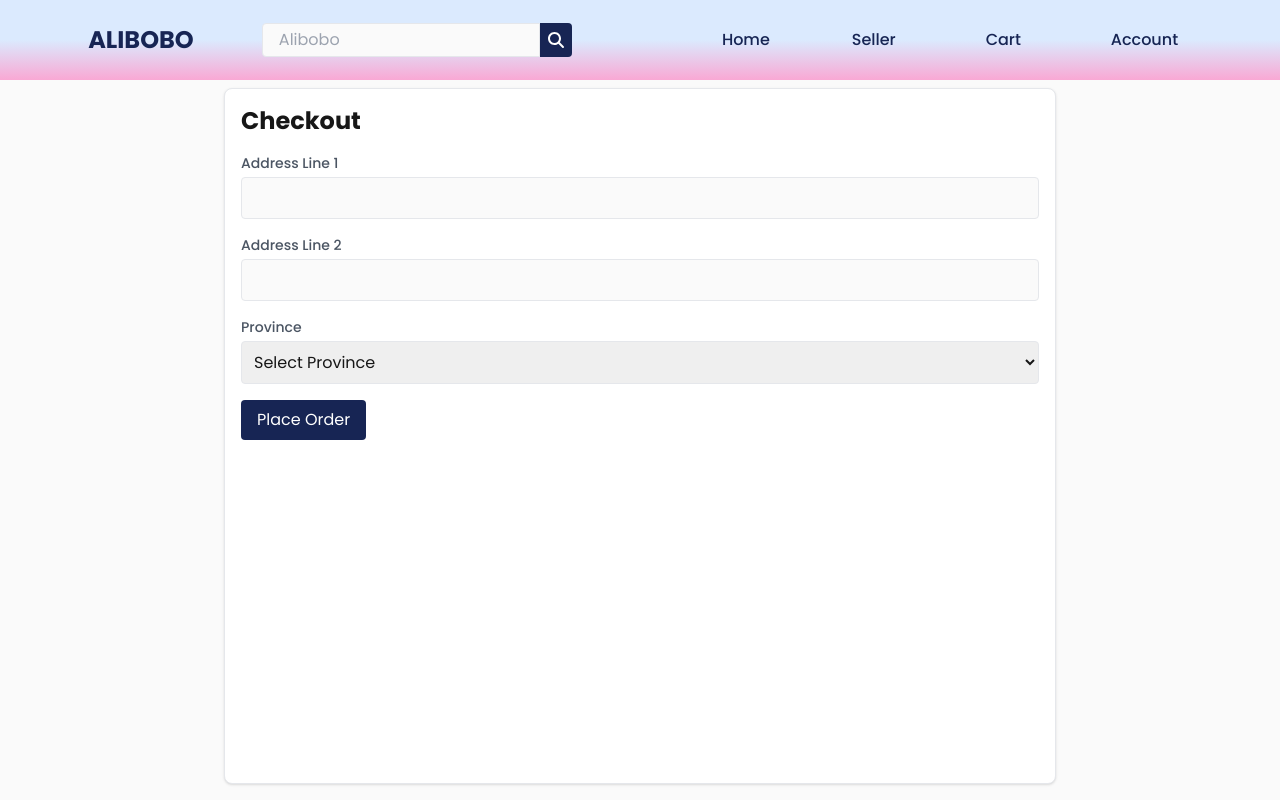
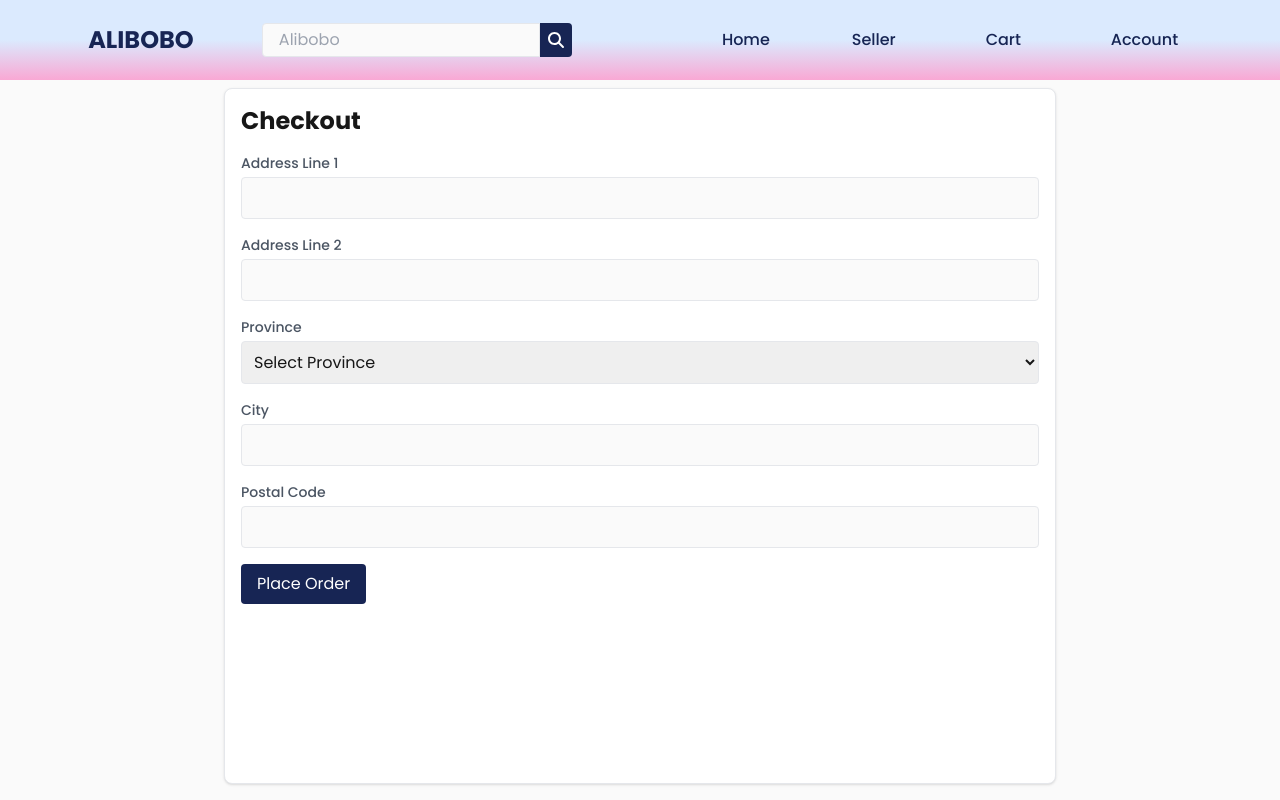
Before and after one commit to shijisan/Alibob0, a Next.js app: page /checkout in a window 1280 px wide. Built offline with nearby package versions, Linux system fonts and the light colour scheme.

Commit message:
fix paragraph height on homepage

```diff
--- a/app/cart/page.jsx
+++ b/app/cart/page.jsx
@@ -7,7 +7,7 @@ const CartPage = () => {
    const [selectedItems, setSelectedItems] = useState([]);
    const [loading, setLoading] = useState(true);
    const [error, setError] = useState(null);
-   const [isAuthorized, setIsAuthorized] = useState(false); // New state for authorization
+   const [isAuthorized, setIsAuthorized] = useState(false);
    const router = useRouter();
 
    useEffect(() => {
@@ -15,10 +15,10 @@ const CartPage = () => {
 
       if (!token) {
          router.push("/login");
-         return; // Ensure the effect stops execution here
+         return;
       }
 
-      setIsAuthorized(true); // User is authorized, allow rendering the page
+      setIsAuthorized(true);
 
       const fetchCartItems = async () => {
          try {
@@ -33,7 +33,6 @@ const CartPage = () => {
                console.error("Failed to fetch cart items");
                setError("Failed to load cart items.");
                router.push("/login");
-
             }
          } catch (err) {
             console.error("Error fetching cart items:", err);
@@ -65,18 +64,16 @@ const CartPage = () => {
       if (selectedItems.length > 0) {
          const selectedCartItems = cartItems.filter((item) => selectedItems.includes(item.id));
 
-         const selectedItemsString = encodeURIComponent(JSON.stringify(selectedCartItems));
+         // Save to session storage
+         sessionStorage.setItem("checkoutItems", JSON.stringify(selectedCartItems));
 
-         router.push({
-            pathname: "/checkout",
-            query: { items: selectedItemsString },
-         });
+         router.push("/checkout");
       } else {
          alert("Please select at least one item to purchase.");
       }
    };
 
-   if (!isAuthorized) return null; // Avoid rendering the component until authorized
+   if (!isAuthorized) return null;
 
    if (loading) return <div>Loading...</div>;
    if (error) return <div className="error">{error}</div>;
--- a/app/checkout/page.jsx
+++ b/app/checkout/page.jsx
@@ -1,15 +1,15 @@
 "use client";
 import { useState, useEffect } from "react";
-import { useRouter } from "next/navigation";
+import { useRouter, useSearchParams } from "next/navigation";
 
 const CheckoutPage = () => {
   const [address, setAddress] = useState({
-    country: "Philippines", // Pre-selected country
+    country: "Philippines",
     province: "",
     city: "",
     postalCode: "",
-    addressLine1: "",  // New field for Address Line 1
-    addressLine2: "",  // New field for Address Line 2
+    addressLine1: "",
+    addressLine2: "",
   });
   const [provinces, setProvinces] = useState([
     "Abra", "Agusan del Norte", "Agusan del Sur", "Aklan", "Albay", "Antique", "Apayao", "Aurora",
@@ -30,14 +30,21 @@ const CheckoutPage = () => {
   const [cartItems, setCartItems] = useState([]);
 
   const router = useRouter();
+  const searchParams = useSearchParams();
 
   useEffect(() => {
-    const { items } = router.query;
+    const items = searchParams.get("items");
 
     if (items) {
-      setCartItems(JSON.parse(items));
+      try {
+        const parsedItems = JSON.parse(decodeURIComponent(items));
+        setCartItems(parsedItems);
+      } catch (err) {
+        console.error("Failed to parse cart items:", err);
+        setError("Invalid cart items. Please try again.");
+      }
     }
-  }, [router.query]);
+  }, [searchParams]);
 
   const handleAddressChange = (e) => {
     const { name, value } = e.target;
@@ -45,7 +52,7 @@ const CheckoutPage = () => {
   };
 
   const handleCheckout = async () => {
-    const { country, province, city, postalCode, addressLine1, addressLine2 } = address;
+    const { province, city, postalCode, addressLine1 } = address;
 
     if (!province || !city || !postalCode || !addressLine1) {
       setError("Please fill out all required fields.");
@@ -67,9 +74,11 @@ const CheckoutPage = () => {
 
       if (response.ok) {
         alert("Order placed successfully!");
-        router.push("/order-success"); // Redirect to order success page or similar
+        router.push("/order-success");
       } else {
         alert("Failed to place the order.");
+        const resData = await response.json();
+        setError(resData.message || "Failed to place the order.");
       }
     } catch (error) {
       console.error("Error during checkout:", error);
@@ -85,7 +94,7 @@ const CheckoutPage = () => {
         <h1 className="mb-4 text-2xl font-bold">Checkout</h1>
         {error && <div className="text-red-500 error">{error}</div>}
 
-        {/* Address form */}
+        {/* Address Form */}
         <div className="mb-4">
           <label className="block text-sm font-medium text-gray-600" htmlFor="addressLine1">Address Line 1</label>
           <input
@@ -97,7 +106,6 @@ const CheckoutPage = () => {
             className="w-full p-2 mt-1 border rounded"
           />
         </div>
-
         <div className="mb-4">
           <label className="block text-sm font-medium text-gray-600" htmlFor="addressLine2">Address Line 2</label>
           <input
@@ -108,7 +116,6 @@ const CheckoutPage = () => {
             className="w-full p-2 mt-1 border rounded"
           />
         </div>
-
         <div className="mb-4">
           <label className="block text-sm font-medium text-gray-600" htmlFor="province">Province</label>
           <select
@@ -124,15 +131,35 @@ const CheckoutPage = () => {
             ))}
           </select>
         </div>
-
-        {/* Add other fields for City, Postal Code, etc. */}
+        <div className="mb-4">
+          <label className="block text-sm font-medium text-gray-600" htmlFor="city">City</label>
+          <input
+            type="text"
+            name="city"
+            value={address.city}
+            onChange={handleAddressChange}
+            required
+            className="w-full p-2 mt-1 border rounded"
+          />
+        </div>
+        <div className="mb-4">
+          <label className="block text-sm font-medium text-gray-600" htmlFor="postalCode">Postal Code</label>
+          <input
+            type="text"
+            name="postalCode"
+            value={address.postalCode}
+            onChange={handleAddressChange}
+            required
+            className="w-full p-2 mt-1 border rounded"
+          />
+        </div>
 
         <button
           onClick={handleCheckout}
           disabled={isSubmitting}
-          className={`px-4 py-2 text-white transition-colors rounded bg-blue-950 hover:bg-blue-900 ${isSubmitting ? 'opacity-50 cursor-not-allowed' : ''}`}
+          className={`px-4 py-2 text-white transition-colors rounded bg-blue-950 hover:bg-blue-900 ${isSubmitting ? "opacity-50 cursor-not-allowed" : ""}`}
         >
-          {isSubmitting ? 'Processing...' : 'Place Order'}
+          {isSubmitting ? "Processing..." : "Place Order"}
         </button>
       </div>
     </section>
--- a/app/page.jsx
+++ b/app/page.jsx
@@ -111,7 +111,7 @@ export default function HomePage() {
 											width={250}
 										/>
 										<h4 className="text-lg font-semibold">{product.name}</h4>
-										<p className="h-4 mb-1 text-sm text-gray-500 truncate">
+										<p className="h-6 mb-1 text-sm text-gray-500 truncate">
 											{product.description}
 										</p>
 										<p className="font-bold text-blue-700">${product.price}</p>
--- a/app/product/[id]/page.jsx
+++ b/app/product/[id]/page.jsx
@@ -32,7 +32,7 @@ export default function ProductDetailsPage() {
 
 		const token = localStorage.getItem("token");
 		if (!token) {
-		 alert("Please log in to add items to your cart.");
+			router.push("/login");
 			return;
 		}
 
```
Lines whose indentation alone changed are shown as unchanged.
